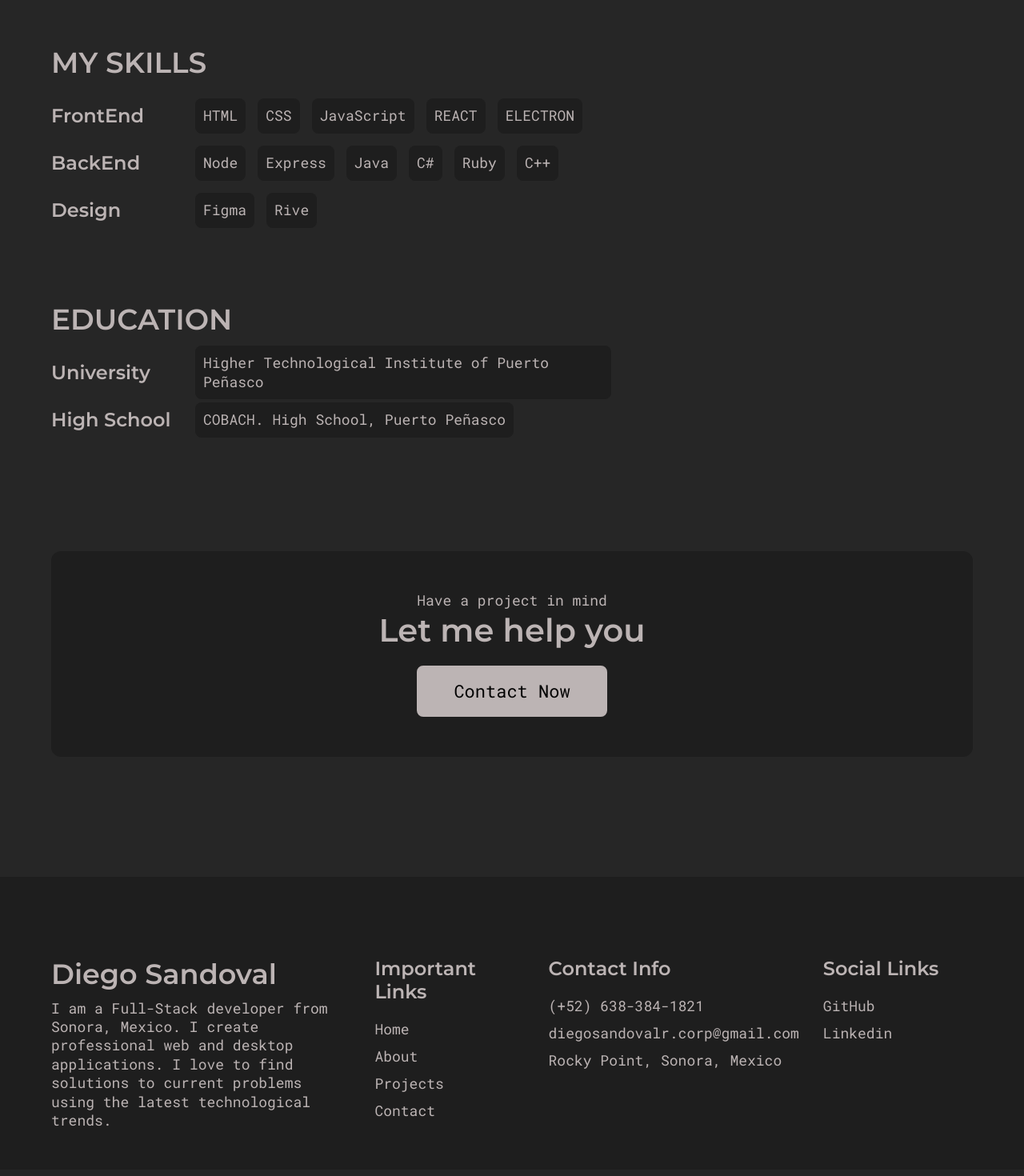
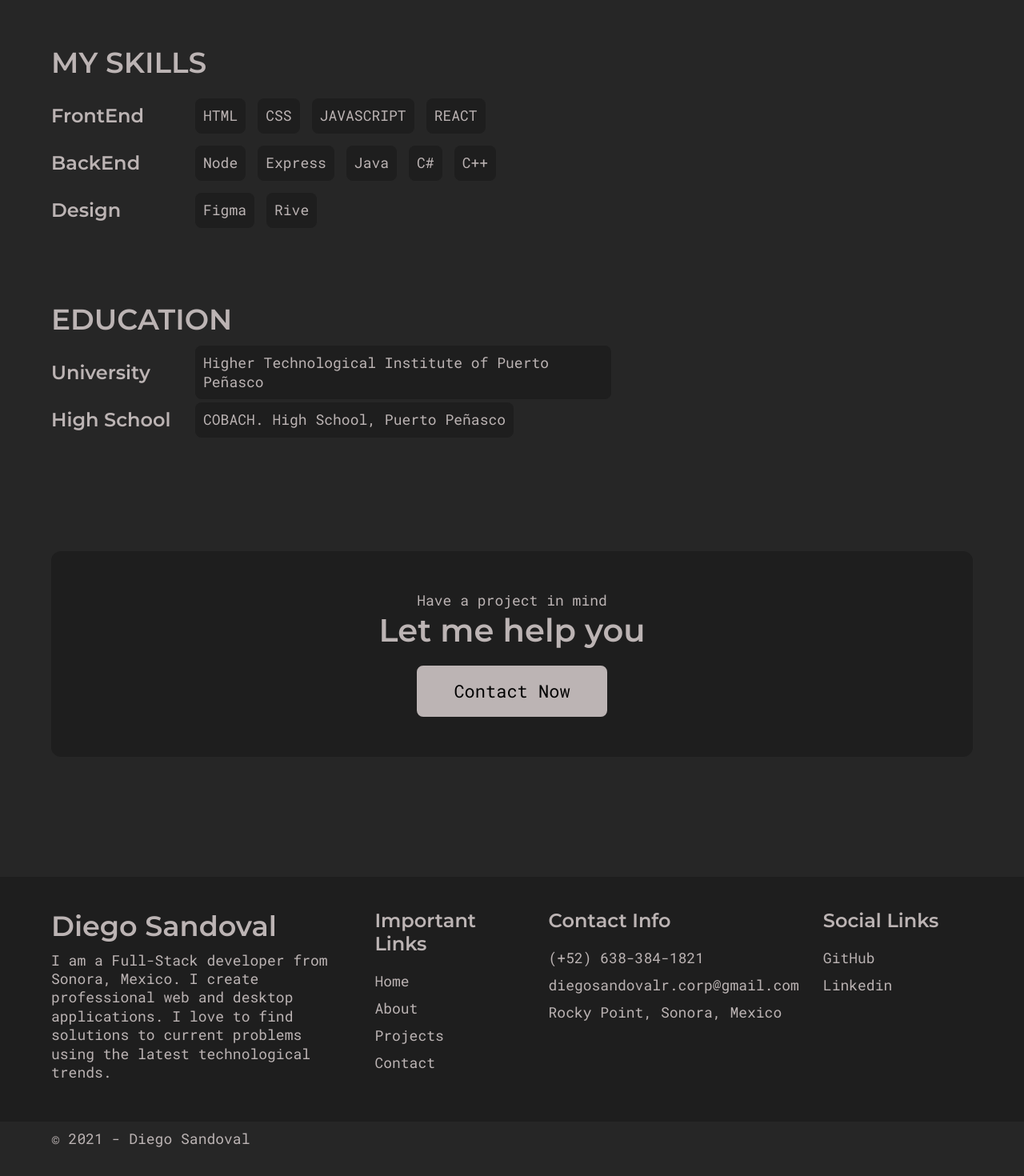
Before and after one commit to Diegocorp/Diegocorp.github.io, a React (Create React App) app: page /about in a window 1280 px wide. Shown: the part 1220-2690 px from the top of the page at 80% size. After the commit the page ends 2666 px from the top, so only its background shows below. Built offline with nearby package versions, Linux system fonts and the light colour scheme.

Commit message:
Proportions of about fixed

```diff
--- a/src/components/AboutInfoItem/AboutInfoItemElements.js
+++ b/src/components/AboutInfoItem/AboutInfoItemElements.js
@@ -32,5 +32,8 @@ export const AboutItemStyles = styled.div`
     .title {
       font-size: 2rem;
     }
+    .item {
+      font-size: 2px;
+    }
   }
 `;
--- a/src/components/Footer/FooterElements.js
+++ b/src/components/Footer/FooterElements.js
@@ -1,8 +1,8 @@
-import styled from 'styled-components';
+import styled from "styled-components";
 
 export const FooterStyle = styled.div`
   background-color: var(--deep-dark);
-  padding-top: 10rem;
+  padding-top: 4rem;
   .container {
     display: flex;
     gap: 3rem;
--- a/src/components/FooterCol/FooterColELements.js
+++ b/src/components/FooterCol/FooterColELements.js
@@ -1,4 +1,4 @@
-import styled from 'styled-components';
+import styled from "styled-components";
 
 export const ColStyle = styled.div`
   .heading {
@@ -11,4 +11,12 @@ export const ColStyle = styled.div`
   a {
     font-size: 1.8rem;
   }
+  @media only screen and (max-width: 768px) {
+    .heading {
+      font-size: 2rem;
+    }
+    a {
+      font-size: 1.6rem;
+    }
+  }
 `;
--- a/src/components/PText/PTextElements.js
+++ b/src/components/PText/PTextElements.js
@@ -1,4 +1,4 @@
-import styled from 'styled-components';
+import styled from "styled-components";
 
 export const PStyle = styled.div`
   max-width: 500px;
@@ -6,6 +6,6 @@ export const PStyle = styled.div`
   font-size: 1.8rem;
   line-height: 1.3em;
   @media only screen and (max-width: 768px) {
-    font-size: 1.4rem;
+    font-size: 1.2rem;
   }
 `;
--- a/src/pages/About/index.js
+++ b/src/pages/About/index.js
@@ -62,11 +62,11 @@ export default function About() {
 
               <AboutInfoItems
                 title="FrontEnd"
-                items={["HTML", "CSS", "JavaScript", "REACT", "ELECTRON"]}
+                items={["HTML", "CSS", "JAVASCRIPT", "REACT"]}
               />
               <AboutInfoItems
                 title="BackEnd"
-                items={["Node", "Express", "Java", "C#", "Ruby", "C++"]}
+                items={["Node", "Express", "Java", "C#", "C++"]}
               />
               <AboutInfoItems title="Design" items={["Figma", "Rive"]} />
             </div>
```
